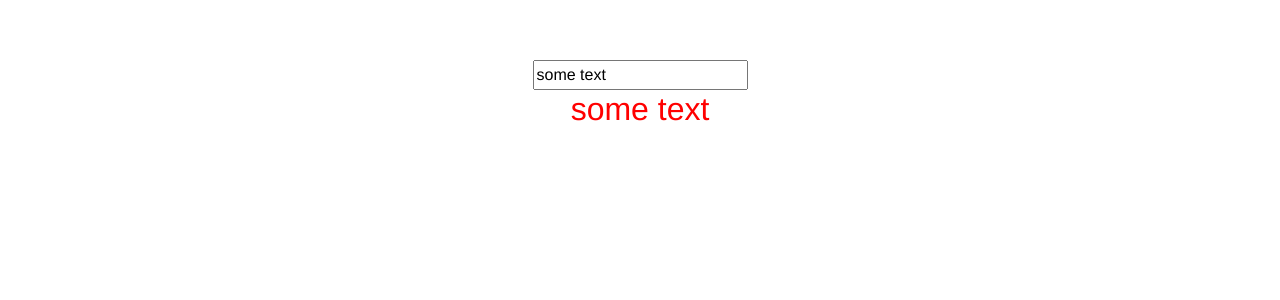
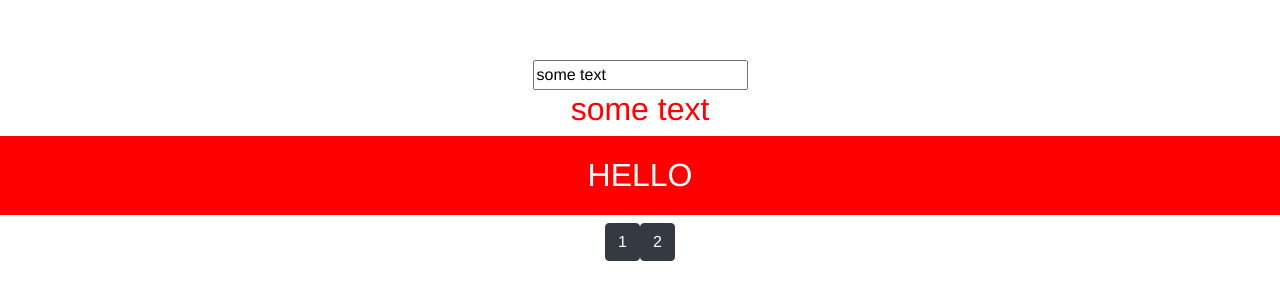
Before and after one commit to 5E1EMENT/vue-course2, a Vue app: page /#/component_first/HELLO in a window 1280 px wide. Shown: the top 300 px of the page. Built offline with nearby package versions, Linux system fonts and the light colour scheme.

Commit message:
named router , dynamic router,redirect example

```diff
--- a/package.json
+++ b/package.json
@@ -13,7 +13,8 @@
   "dependencies": {
     "bootstrap": "^4.3.1",
     "font-awesome": "^4.7.0",
-    "vue": "^2.5.2"
+    "vue": "^2.5.2",
+    "vue-router": "^3.0.6"
   },
   "devDependencies": {
     "autoprefixer": "^7.1.2",
--- a/src/App.vue
+++ b/src/App.vue
@@ -2,6 +2,10 @@
 <div id="app">
   <input type="text" v-model="text">
   <h2 :class="red">{{text}}</h2>
+
+  <router-view></router-view>
+  <router-link :to="{name: 'first', params:{msg:'HELLO'}}"><button class="btn btn-dark">1</button></router-link>
+  <router-link :to="{name: 'second'}"><button class="btn btn-dark">2</button></router-link>
 </div>
 
 </template>
--- /dev/null
+++ b/src/components/first.vue
@@ -0,0 +1,24 @@
+<template>
+  <div>
+    <h2>{{msg}}</h2>
+  </div>
+</template>
+
+<script>
+export default {
+  name: 'first',
+  computed: {
+    msg () {
+      return this.$route.params.msg
+    }
+  }
+}
+</script>
+
+<style scoped>
+  h2 {
+    padding: 20px;
+    background-color: red;
+    color: white;
+  }
+</style>
--- /dev/null
+++ b/src/components/second.vue
@@ -0,0 +1,19 @@
+<template>
+  <div>
+    <h2>Some text</h2>
+  </div>
+</template>
+
+<script>
+export default {
+  name: 'second'
+}
+</script>
+
+<style scoped>
+  h2 {
+    padding: 20px;
+    background-color: blue;
+    color: white;
+  }
+</style>
--- a/src/main.js
+++ b/src/main.js
@@ -2,6 +2,7 @@
 // (runtime-only or standalone) has been set in webpack.base.conf with an alias.
 import Vue from 'vue'
 import App from './App'
+import router from './router'
 import 'font-awesome/css/font-awesome.min.css'
 import 'bootstrap/dist/css/bootstrap.min.css'
 Vue.config.productionTip = false
@@ -10,6 +11,7 @@ Vue.config.productionTip = false
 
 new Vue({
   el: '#app',
+  router,
   components: { App },
   template: '<App/>'
 })
--- /dev/null
+++ b/src/router.js
@@ -0,0 +1,29 @@
+import Vue from 'vue'
+import VueRouter from 'vue-router'
+import first from '@/components/first'
+import second from '@/components/second'
+
+Vue.use(VueRouter)
+const routes = [
+  {
+    name: 'root',
+    path: '/',
+    redirect: {
+      name: 'first',
+      params: {
+        msg: 'WELCOME!'
+      }
+    }
+  },
+  {
+    name: 'first',
+    path: '/component_first/:msg',
+    component: first
+  },
+  {
+    name: 'second',
+    path: '/component_second',
+    component: second
+  }
+]
+export default new VueRouter({routes})
```
Also changed, not shown: 2 other files (tests, documents, lock files or other folders).
